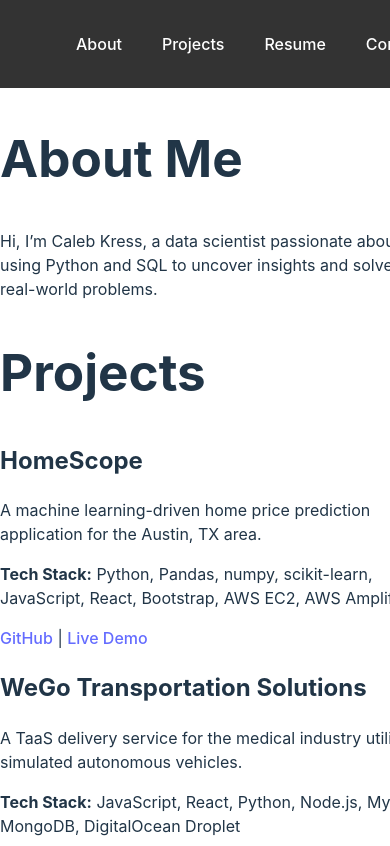
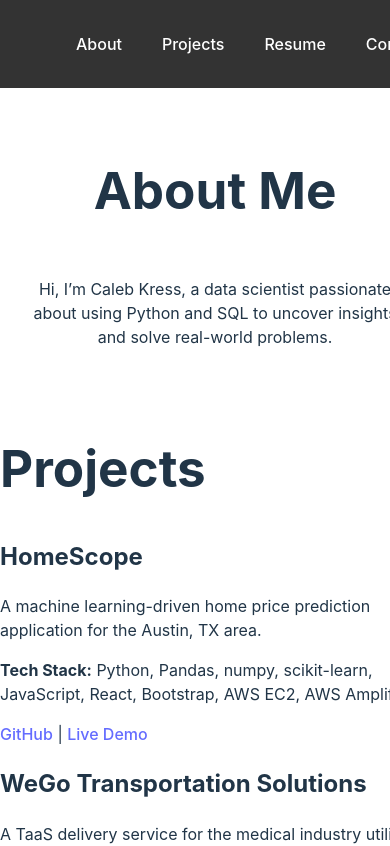
Before and after one commit to calebkress/portfolio-website, a React (Vite) app: page / in a window 390 px wide. Shown: the top 846 px of the page. Built offline with nearby package versions, Linux system fonts and the light colour scheme.

Commit message:
implemented about styling

```diff
--- a/src/components/About.css
+++ b/src/components/About.css
@@ -0,0 +1,23 @@
+.about {
+    display: flex;
+    align-items: center;
+    padding: 2rem;
+  }
+  .about img {
+    width: 150px;
+    height: 150px;
+    border-radius: 50%;
+    margin-right: 2rem;
+  }
+  .about p {
+    max-width: 600px;
+  }
+  @media (max-width: 768px) {
+    .about {
+      flex-direction: column;
+      text-align: center;
+    }
+    .about img {
+      margin-bottom: 1rem;
+    }
+  }
--- a/src/components/About.jsx
+++ b/src/components/About.jsx
@@ -1,8 +1,9 @@
 import React from 'react';
+import './About.css';
 
 const About = () => {
   return (
-    <section id="about">
+    <section className="about">
       <h1>About Me</h1>
       <p>Hi, I’m Caleb Kress, a data scientist passionate about using Python and SQL to uncover insights and solve real-world problems.</p>
     </section>
```
